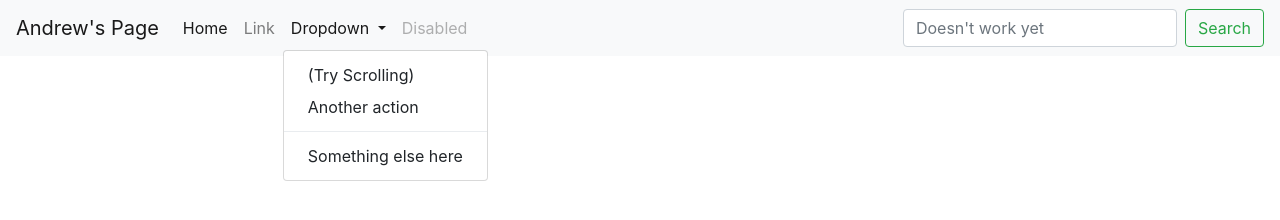
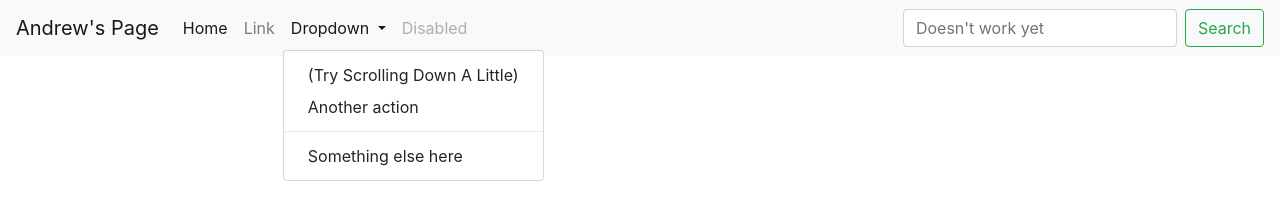
Before and after one commit to homemadechowder/Portfolio_express, a website: page app/public/index.html in a window 1280 px wide. Both pictures are taken after a click on the button "Dropdown". Drawn offline with nearby package versions, Linux system fonts and the light colour scheme.

Commit message:
specific instru

```diff
--- a/app/public/index.html
+++ b/app/public/index.html
@@ -39,7 +39,7 @@
                 Dropdown
               </a>
               <div class="dropdown-menu" aria-labelledby="navbarDropdown">
-                <a class="dropdown-item" href="#">(Try Scrolling)</a>
+                <a class="dropdown-item" href="#">(Try Scrolling Down A Little)</a>
                 <a class="dropdown-item" href="#">Another action</a>
                 <div class="dropdown-divider"></div>
                 <a class="dropdown-item" href="#">Something else here</a>
```
